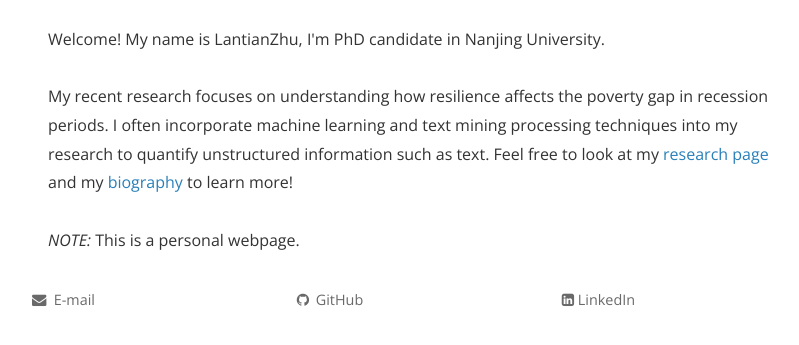
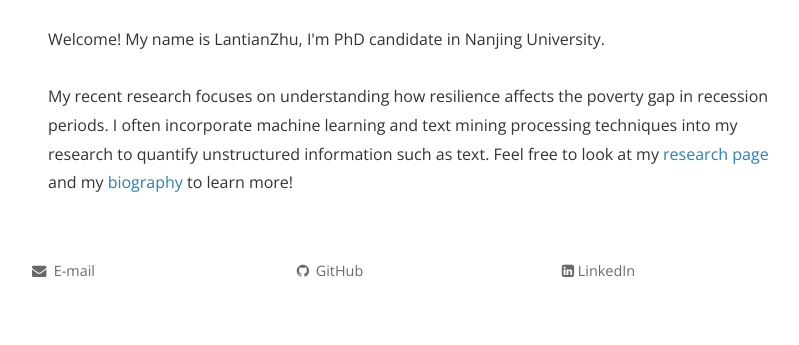
Before and after one commit to lantianZhu/lantianZhu.github.io, a Jekyll site: the page built from index.html, in a window 1280 px wide and 900 px high, scrolled down 643 px, cut to the strip 541-886 px from the top of the window. Shown: the whole strip, without its empty margins (224-1023 px from the left). Built offline with Jekyll 4.4.1, drawn with Linux system fonts in a browser that asks for light colours; nearby versions of some CDN libraries; the list of posts is cut into pages by our own code; comment, search, counter and statistics services are not loaded; a style sheet for code colours, icons or effects is not loaded.

Commit message:
Update index.html

```diff
--- a/index.html
+++ b/index.html
@@ -26,5 +26,5 @@ Welcome! My name is LantianZhu, I'm PhD candidate in Nanjing University.
 <br><br>
 My recent research focuses on understanding how resilience affects the poverty gap in recession periods. I often incorporate machine learning and text mining processing techniques into my research to quantify unstructured information such as text. Feel free to look at my <a href="https://lantianzhu.github.io/research/" >research page</a> and my <a href="https://lantianzhu.github.io/about/" target="_self">biography</a> to learn more!
 <br><br>
- <i>NOTE:</i> This is a personal webpage.
+
 </div>
```
